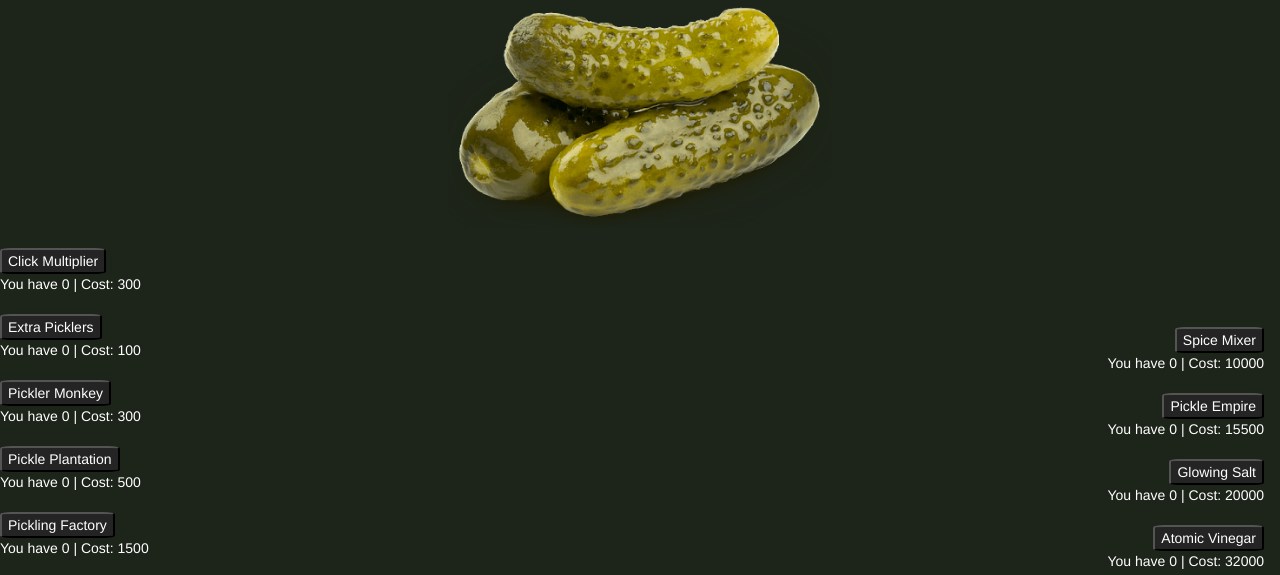
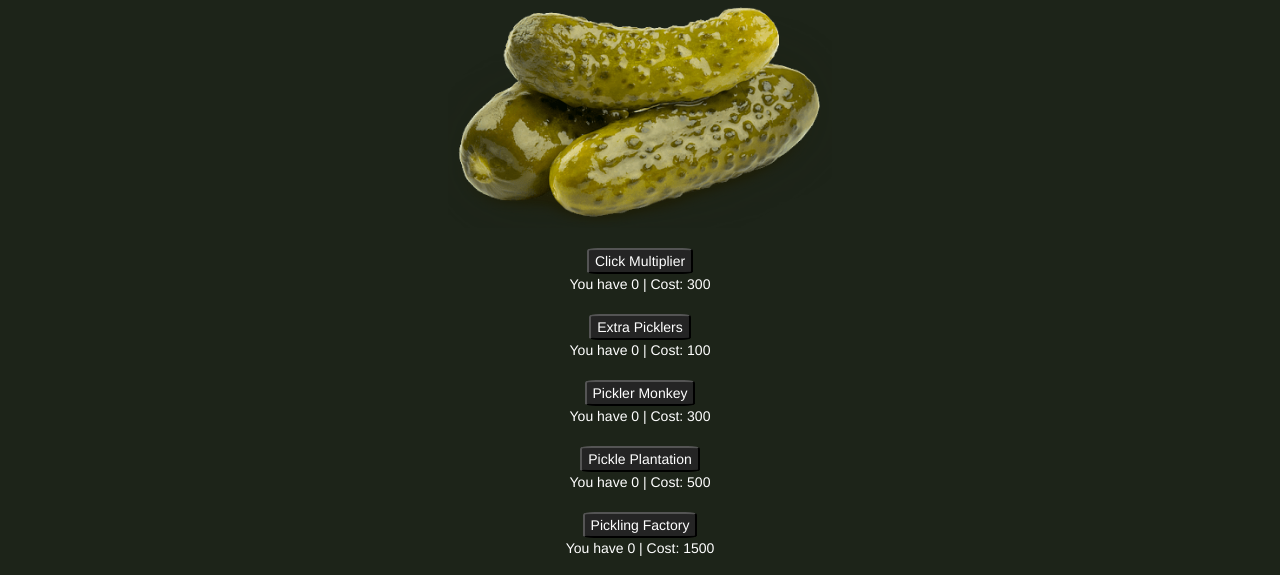
Before and after one commit to Foox-dev/Fennixindi-web, a plain HTML site: page games/html-games/pickle-clicker.html in a window 1280 px wide. Shown: the part 214-789 px from the top of the page. Drawn offline with nearby package versions, Linux system fonts and the light colour scheme.

Commit message:
Set all to center

```diff
--- a/games/html-games/pickle-clicker.html
+++ b/games/html-games/pickle-clicker.html
@@ -71,8 +71,6 @@
           gps: 35,
           name: "Corrupted Pickle"
         },
-      },
-      upgrades2: {
         spice_mixer: {
           amount: 0,
           cost: 10000,
@@ -121,33 +119,12 @@
           update_upgrades();
         }
       }
-
-      if (clicker.upgrades2[thing].cost <= clicker.pickles) {
-        if ([thing] == 'pickle_skills') {
-          clicker.pickles -= clicker.upgrades2.pickle_skills.cost;
-          clicker.upgrades2.pickle_skills.amount++;
-          clicker.upgrades2[thing].cost += Math.round(clicker.upgrades2[thing].cost * 0.15);
-          clicker.click_pickle++
-          update_upgrades();
-        } else {
-          clicker.pickles -= clicker.upgrades2[thing].cost;
-          clicker.avg += clicker.upgrades2[thing].gps;
-          clicker.upgrades2[thing].amount++;
-          clicker.upgrades2[thing].cost += Math.round(clicker.upgrades2[thing].cost * 0.15);
-          update_upgrades();
-        }
-      }
     }
     function update_upgrades() {
       document.querySelector("#upgrades").innerHTML = "";
-      document.querySelector("#upgrades2").innerHTML = "";
       document.querySelector("#avg_pickle").innerHTML = clicker.avg + " Pickles Per Second";
       for (i in clicker.upgrades) {
         document.querySelector("#upgrades").innerHTML += `<br> <button style="color: #ffffff" onclick="pickle_clicked('${i}')">${clicker.upgrades[i].name}</button> <br>You have ${clicker.upgrades[i].amount} | Cost: ${clicker.upgrades[i].cost}<br>`;
-      }
-
-      for (i in clicker.upgrades2) {
-        document.querySelector("#upgrades2").innerHTML += `<br> <button style="color: #ffffff" onclick="pickle_clicked('${i}')">${clicker.upgrades2[i].name}</button> <br>You have ${clicker.upgrades2[i].amount} | Cost: ${clicker.upgrades2[i].cost}<br>`;
       }
     }
     function updatecount() {
@@ -285,19 +262,12 @@
       <a class="image" onclick="clicker.pickles += clicker.click_pickle"><img src="/games/game-art/pickles/pickle.png"
           class="img-responsive" style="width:30%"></a>
 
-      <left>
-        <div id="upgrades" class="upgrades" style="color: #ffffff" align="left">
+      <center>
+        <div id="upgrades" class="upgrades" style="color: #ffffff" align="center">
 
         </div>
-      </left>
+        </left>
 
-      <right>
-        <div id="upgrades2" class="upgrades2" style="color: #ffffff; position: absolute; bottom: 15px; right: 16px;"
-          align="right">
-
-        </div>
-      </right>
-      <center>
         <br>
         <div id="achievements" align="center" style="width: 400px; height: 500px; color: #ffffff; top; 100%"></div>
   </body>
```
Also changed, not shown: projects1.html (+17 -3 lines).
